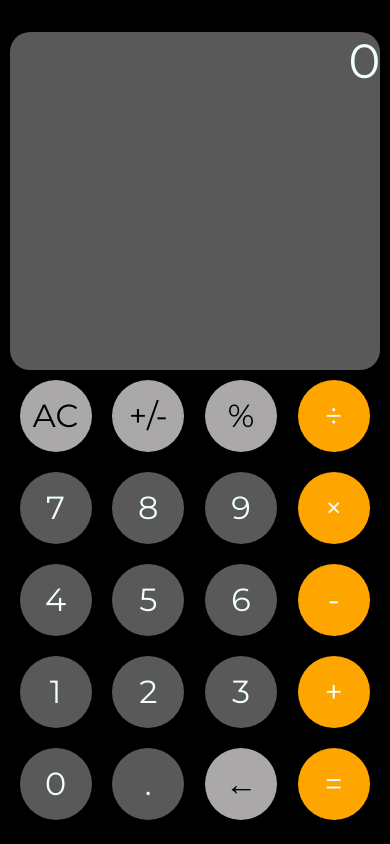
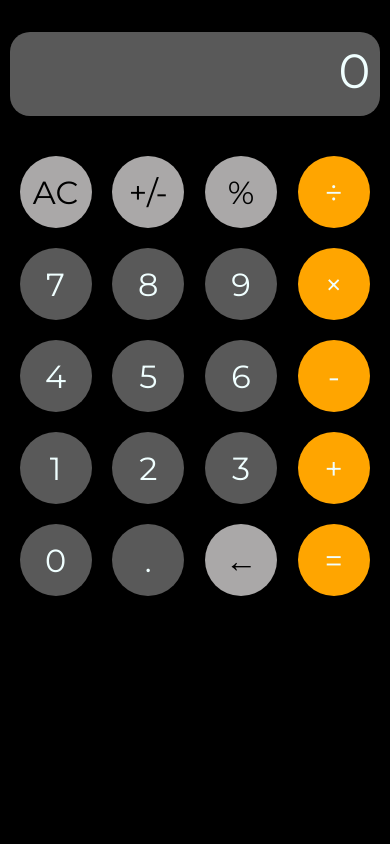
Before and after one commit to jadedec/calculator, a plain HTML site: page index.html in a window 390 px wide. Drawn offline with Linux system fonts and the light colour scheme.

Commit message:
responsive site

```diff
--- a/_display.scss
+++ b/_display.scss
@@ -3,12 +3,15 @@
 .calculatorDisplay{
     margin-top: 2rem;
     width: 95%;
-    height:40%;
+    height: 10%;
     background-color: rgb(89, 89, 89);
     border-radius: 20px;
     .calculatorDisplay_output{
+        margin-top: 10px;
+        margin-right: 10px;
         display: flex;
-        flex-direction: row-reverse;
+        flex-direction: row;
+        justify-content: flex-end;
 
         font-size: 3rem;
     }
@@ -18,7 +21,7 @@
 @media screen and (min_width: 768px){
     .calculatorDisplay{
         .calculatorDisplay_output{
-            font-size: 3rem;
+            font-size: 4rem;
         }
     }
 }
--- a/_keyboard.scss
+++ b/_keyboard.scss
@@ -1,5 +1,6 @@
 
 .calculatorKeyboard{
+    margin-top: 30px;
 
     display: grid;
     grid-template-columns: repeat(4, 1fr);
@@ -37,6 +38,6 @@
             width: 6rem;
             height: 6rem;
             font-size: 3rem;
+        }
     }
 }
-}
--- a/index.html
+++ b/index.html
@@ -11,12 +11,12 @@
 </head>
 
 <body>
-    <section class="calculator">
-        <div class="calculatorDisplay">
+    <main class="calculator">
+        <section class="calculatorDisplay">
             <p class="calculatorDisplay_output">0</p>
-        </div>
+        </section>
 
-        <div class="calculatorKeyboard">
+        <section class="calculatorKeyboard">
             <button class="calculatorKeyboard_button calculatorKeyboard_button--special">AC</button>
             <button class="calculatorKeyboard_button calculatorKeyboard_button--special">+/-</button>
             <button class="calculatorKeyboard_button calculatorKeyboard_button--special">%</button>
@@ -37,8 +37,8 @@
             <button class="calculatorKeyboard_button calculatorKeyboard_button--number">.</button>
             <button class="calculatorKeyboard_button calculatorKeyboard_button--special">←</button>
             <button class="calculatorKeyboard_button calculatorKeyboard_button--operate">=</button>
-        </div>
-    </section>
+        </section>
+    </main>
 </body>
 
 </html>
--- a/style.scss
+++ b/style.scss
@@ -20,7 +20,7 @@
 
 @media screen and (min_width:768px){
     .calculator{
-        width:70%;
-        height:70%
+        width:750px;
+        height:900px;
     }
 }
```
Also changed, not shown: style.css, 1 other file.
